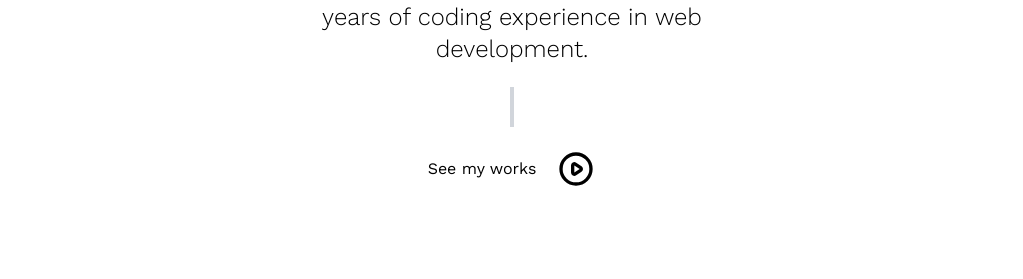
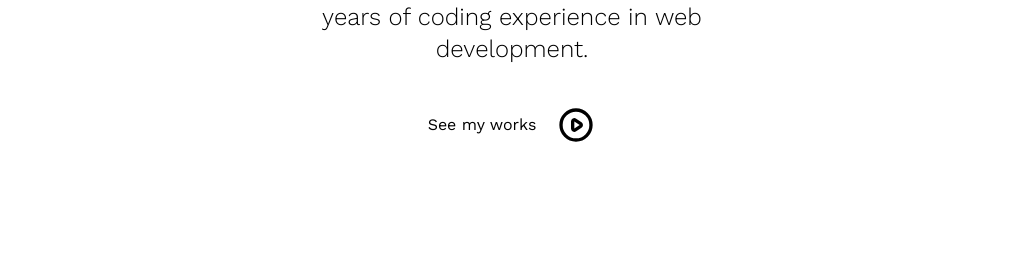
Before and after one commit to hitchcliff/kevinnacario.com, a React (Create React App) app: page / in a window 1280 px wide. Shown: the part 249-528 px from the top of the page, without its empty margins (128-1151 px from the left). Built offline with nearby package versions, Linux system fonts and the light colour scheme.

Commit message:
animations

```diff
--- a/src/app/Home/About.tsx
+++ b/src/app/Home/About.tsx
@@ -2,6 +2,7 @@ import { useState } from 'react';
 import { CustomButton } from '../../components';
 import PopupOngoingProjects from './Popup';
 import { motion } from 'framer-motion';
+import { slideUpV2FrameAnim } from '../../components/animation/slide';
 
 export default function About() {
   const [clicked, setClicked] = useState(false);
@@ -11,7 +12,10 @@ export default function About() {
   }
 
   return (
-    <motion.div className="w-3/4 m-auto py-24 flex gap-10 flex-row flex-wrap items-start justify-between sm:flex-nowrap lg:gap-60">
+    <motion.div
+      {...slideUpV2FrameAnim}
+      className="w-3/4 m-auto py-24 flex gap-10 flex-row flex-wrap items-start justify-between sm:flex-nowrap lg:gap-60"
+    >
       <div>
         <h2 className="font-medium text-lg">About</h2>
         <p className="mt-10 leading-loose">
--- a/src/app/Home/Home.tsx
+++ b/src/app/Home/Home.tsx
@@ -5,17 +5,27 @@ import { Link } from 'react-router-dom';
 import { RoutePattern } from '../../routes/RoutePattern';
 import { motion } from 'framer-motion';
 import { slideUpFrameAnim, slideUpV2FrameAnim } from '../../components/animation/slide';
+import { useEffect, useState } from 'react';
+import { curtainFromLeftToRight } from '../../components/animation/curtain';
 
 export default function Home() {
+  const [load, setLoad] = useState(true);
+
+  useEffect(() => {
+    setTimeout(() => {
+      setLoad(false);
+    }, 1500);
+  }, []);
+
   return (
     <div className="flex flex-col min-h-screen relative">
+      {load && <motion.div {...curtainFromLeftToRight} className="fixed w-full h-full z-50 bg-white"></motion.div>}
       <div className="flex flex-col px-10 py-10 md:px-56">
-        <motion.h1 {...slideUpFrameAnim} className="m-auto font-light leading-snug  w-full text-lg text-center md:text-2xl lg:w-1/2">
+        <motion.h1 {...slideUpV2FrameAnim} className="m-auto font-light leading-snug  w-full text-lg text-center md:text-2xl lg:w-1/2">
           I'm Kevin Nacario, a Frontend Developer and Jr. Fullstack Developer from Philippines. I build frontend applications and has 2+ years of
           coding experience in web development.
         </motion.h1>
-        <motion.div {...slideUpV2FrameAnim} className="w-10 h-1 mt-10  m-auto  bg-gray-300 transform rotate-90"></motion.div>
-        <motion.div {...slideUpFrameAnim} className="m-auto p-10 flex flex-row items-center">
+        <motion.div {...slideUpV2FrameAnim} className="m-auto p-10 flex flex-row items-center">
           <Link to={RoutePattern.Portfolio}>
             <p className="inline-block focus">See my works</p>
           </Link>
--- a/src/components/animation/curtain.ts
+++ b/src/components/animation/curtain.ts
@@ -12,3 +12,18 @@ export const curtainFrameAnimation = {
     },
   },
 };
+
+export const curtainFromLeftToRight = {
+  initial: {
+    left: '-100%',
+    opacity: 0.4,
+  },
+  animate: {
+    opacity: 1,
+    left: 0,
+    transition: {
+      duration: 0.6,
+      ease: [0.43, 0.13, 0.23, 0.96],
+    },
+  },
+};
--- a/src/components/animation/slide.ts
+++ b/src/components/animation/slide.ts
@@ -1,19 +1,23 @@
 export const slideUpFrameAnim = {
   initial: {
-    marginTop: '-100px',
+    marginTop: -100,
     opacity: 0,
   },
   animate: {
-    marginTop: '0px',
+    marginTop: 0,
     opacity: 1,
+  },
+  exit: {
+    marginTop: '50px',
+    opacity: 0,
     transition: {
-      delay: 1,
-      duration: 1.6,
-      ease: [0.43, 0.13, 0.23, 0.96],
+      delay: 0.2,
     },
   },
-  exit: {
-    marginTop: '-100px',
+  transition: {
+    delay: 1,
+    duration: 1.6,
+    ease: [0.43, 0.13, 0.23, 0.96],
   },
 };
 
@@ -21,17 +25,24 @@ export const slideUpV2FrameAnim = {
   initial: {
     top: 100,
     opacity: 0,
+    scale: 1.2,
   },
   animate: {
     top: 0,
     opacity: 1,
+    scale: 1,
+  },
+  exit: {
+    bottom: 50,
+    opacity: 0,
+    scale: 1.2,
     transition: {
-      delay: 1,
-      duration: 1.6,
-      ease: [0.43, 0.13, 0.23, 0.96],
+      delay: 0.2,
     },
   },
-  exit: {
-    top: 100,
+  transition: {
+    delay: 1,
+    duration: 1.6,
+    ease: [0.43, 0.13, 0.23, 0.96],
   },
 };
--- a/src/components/animation/stagger.ts
+++ b/src/components/animation/stagger.ts
@@ -16,7 +16,7 @@ export const stagger = {
 
 export const slideUpStagger = {
   initial: {
-    y: 400,
+    y: 300,
     opacity: 0,
     scale: 1.2,
   },
@@ -26,4 +26,9 @@ export const slideUpStagger = {
     scale: 1,
     transition: { ...transition, duration: 1 },
   },
+  exit: {
+    y: -50,
+    opacity: 0,
+    transition: { ...transition, duration: 1, delay: 0.4 },
+  },
 };
```
Also changed, not shown: src/routes/App.routes.tsx (+8 -4 lines), 1 other file (tests, documents, lock files or other folders).
